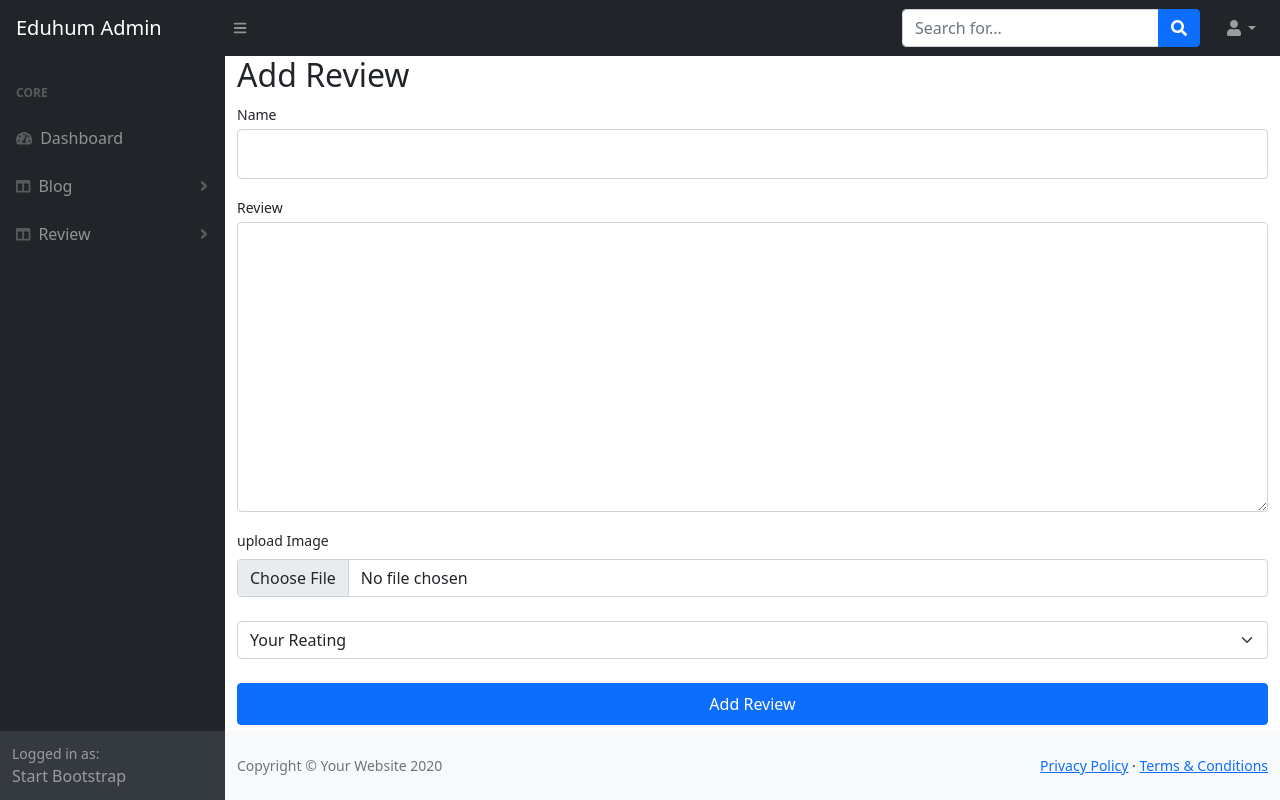
After one commit to Risad212/Eduhum, a PHP site: page /admin/add_review.php in a window 1280 px wide. The commit adds this page. Run offline with PHP 8.4, Linux system fonts and the light colour scheme; some libraries are stand-ins or nearby versions.

Commit message:
design review

```diff
--- /dev/null
+++ b/admin/add_review.php
@@ -0,0 +1,4 @@
+<?php
+  $view = 'add_review';
+  include('template.php')
+?>
--- a/admin/includes/sidebar.php
+++ b/admin/includes/sidebar.php
@@ -18,6 +18,17 @@
                                     <a class="nav-link" href="manege_blog.php">Manege Blog</a>
                                 </nav>
                             </div>
+                            <a class="nav-link collapsed" href="#" data-toggle="collapse" data-target="#collapseLayoutsx" aria-expanded="false" aria-controls="collapseLayouts">
+                                <div class="sb-nav-link-icon"><i class="fas fa-columns"></i></div>
+                                  Review
+                                <div class="sb-sidenav-collapse-arrow"><i class="fas fa-angle-down"></i></div>
+                            </a>
+                            <div class="collapse" id="collapseLayoutsx" aria-labelledby="headingOne" data-parent="#sidenavAccordion">
+                                <nav class="sb-sidenav-menu-nested nav">
+                                    <a class="nav-link" href="add_review.php">Add Review</a>
+                                    <a class="nav-link" href="manege_blog.php">Manege Review</a>
+                                </nav>
+                            </div>
                         </div>
                     </div>
                     <div class="sb-sidenav-footer">
--- a/admin/template.php
+++ b/admin/template.php
@@ -21,6 +21,9 @@
                             else if($view == 'manege_blog'){
                                 include('view/manage_blog_view.php');
                             }
+                            else if($view == 'add_review'){
+                                include('view/add_review_view.php');
+                            }
                          }
                       ?>
                     </div>
--- /dev/null
+++ b/admin/view/add_review_view.php
@@ -0,0 +1,30 @@
+
+<h2>Add Review</h2>
+<?php if(isset($message)){echo "<div class='alert alert-success' role='alert'>$message</div>";}?>
+<form action="" method="post" enctype="multipart/form-data">
+    <div class="form-group">
+        <label class="small mb-1" for="blog_title">Name</label>
+        <input name="blog_title" class="form-control py-4" id="blog_title" type="text" />
+    </div>
+
+    <div class="form-group">
+        <label class="small mb-1" for="blog_content">Review</label>
+        <textarea name="blog_content" id="blog_content" cols="30" rows="10" class="form-control py-4"></textarea>
+    </div>
+
+    <div class="form-group">
+        <label class="small" for="blog_img">upload Image</label>
+        <input name="blog_img" class="form-control" id="blog_img" type="file" />
+    </div>
+
+    <select class="my-4 form-group form-select" aria-label="Default select example">
+        <option selected>Your Reating</option>
+        <option value="1">One Start</option>
+        <option value="2">Two Start</option>
+        <option value="3">Three Start</option>
+        <option value="4">Four Start</option>
+        <option value="5">Five Start</option>
+    </select>
+    <!-- submit --->
+    <input type="submit" name="add_review" value="Add Review" class="form control py-2 btn btn-block btn-primary">
+</form>
--- a/includes/banner.php
+++ b/includes/banner.php
@@ -20,8 +20,5 @@
               </div>
             </div>
           </div>
-           <div class="hero-img">
-             <img src="assets/images/bannerImg.jpg" alt="">
-           </div>
         </div>
       </div>
--- a/includes/head.php
+++ b/includes/head.php
@@ -1,7 +1,7 @@
 <!DOCTYPE html>
 <html lang="en" dir="ltr">
 <head>
-  <title>Edufort</title>
+  <title>Eduhum</title>
   <meta charset="utf-8">
   <meta name="viewport" content="with=device-width, initial-scale=1.0">
   <link rel="stylesheet" href="https://cdnjs.cloudflare.com/ajax/libs/font-awesome/6.1.2/css/all.min.css"
```
Also changed, not shown: assets/css/layout/__hero.scss (+0 -22 lines).
